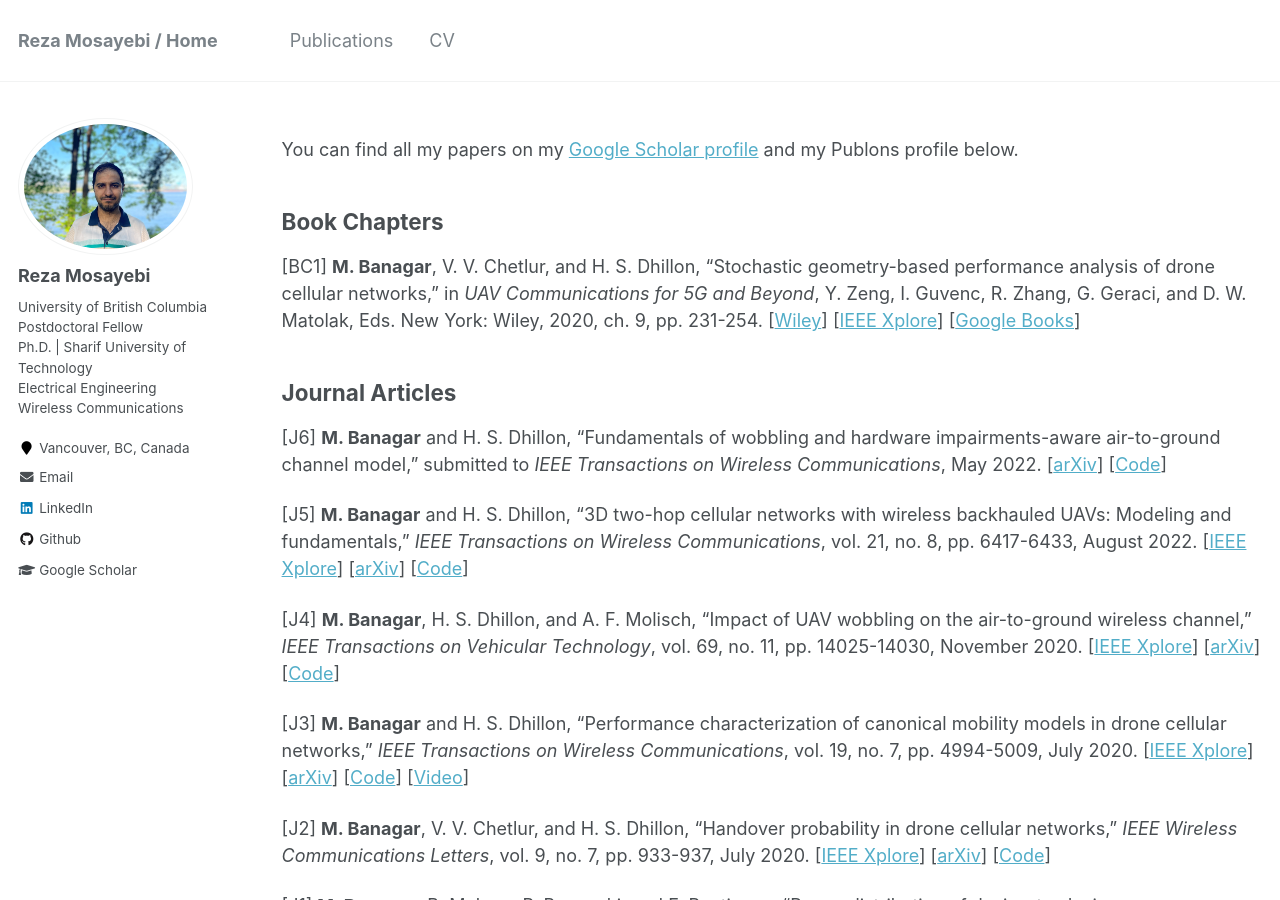
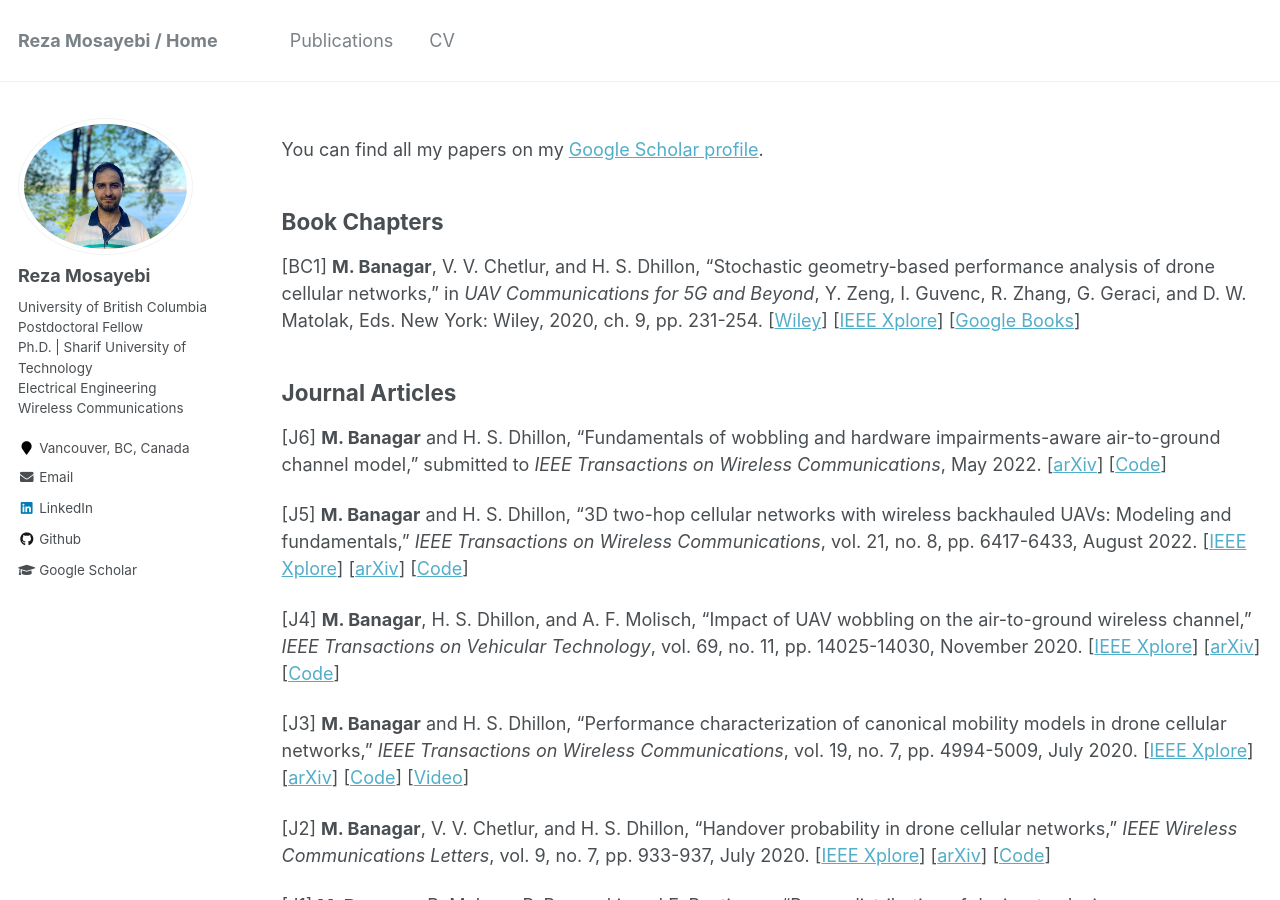
Before and after one commit to rmosayebi/rmosayebi.github.io, a Jekyll site: the page built from _pages/publications.md, in a window 1280 px wide and 900 px high. Built offline with Jekyll 4.4.1, drawn with Linux system fonts in a browser that asks for light colours.

Commit message:
Initial commit

```diff
--- a/_pages/publications.md
+++ b/_pages/publications.md
@@ -5,9 +5,8 @@
 author_profile: true
 ---
 
-You can find all my papers on my [Google Scholar profile](https://scholar.google.com/citations?user=Hp0MiBcAAAAJ&hl=en&authuser=1) and my Publons profile below.
+You can find all my papers on my [Google Scholar profile](https://scholar.google.com/citations?user=EN2Ma-YAAAAJ&hl=en&oi=ao).
 
-<span id="badgeCont14"><script type="text/javascript" src="https://publons.com/mashlets?el=badgeCont14&rid=T-3128-2019"></script></span>
 
 Book Chapters
 ---------------------
```
